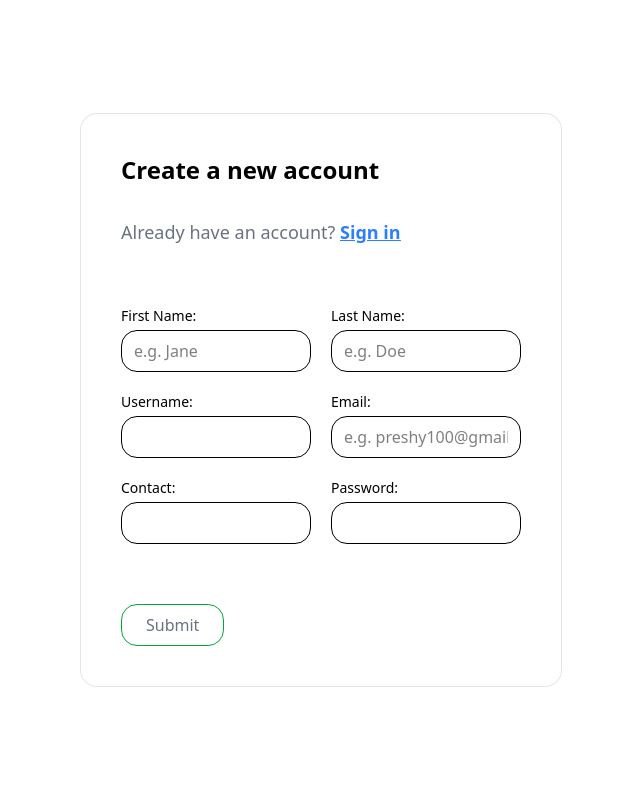
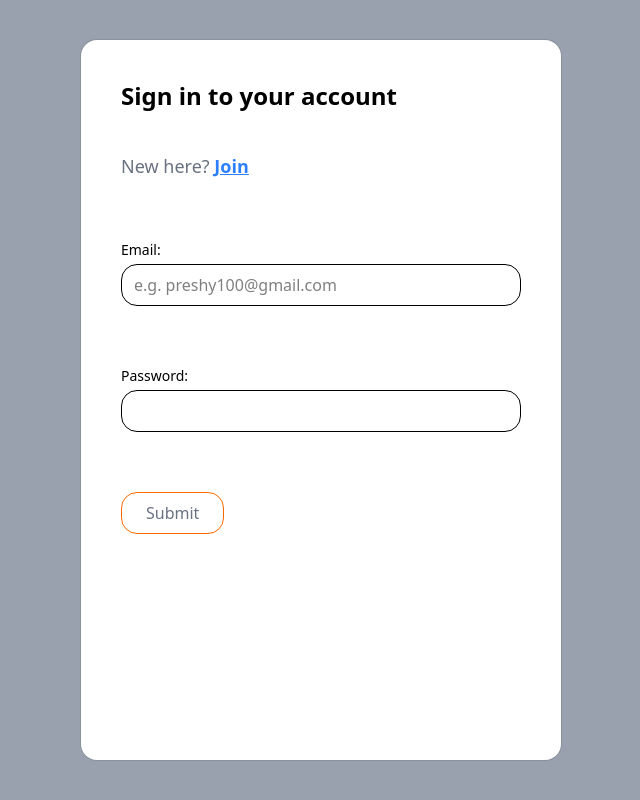
Before and after one commit to Read-to-Win/The-Palm-App, a React (Vite) app: page /sign-in in a window 1280 px wide. Shown: the whole page, without its empty margins (319-959 px from the left). Built offline with nearby package versions, Linux system fonts and the light colour scheme.

Commit message:
fixed sign in page

```diff
--- a/src/pages/SignIn.jsx
+++ b/src/pages/SignIn.jsx
@@ -1,11 +1,11 @@
 import { useForm } from "react-hook-form";
 import formImage from "../assets/formImg.jpg";
 import { Link, useNavigate } from "react-router";
-import { apiSignUp } from "../services/auth";
 import { useState } from "react";
+import { apiLogin } from "../services/auth";
 import { toast } from "react-toastify";
 
-const VendorForm = () => {
+const SignIn = () => {
   const navigate = useNavigate();
   const [isSubmitting, setIsSubmitting] = useState(false);
   const {
@@ -16,17 +16,23 @@ const VendorForm = () => {
   const onSubmit = async (data) => {
     console.log(data);
     const payload = {
-      username: data.username,
       email: data.email,
       password: data.password,
-      role: "vendor",
     };
     setIsSubmitting(true);
     try {
-      const response = await apiSignUp(payload);
+      const response = await apiLogin(payload);
       console.log(response);
-      toast.success("User registered successfully.");
-      navigate("/sign-in");
+      localStorage.setItem("accessToken", response.data.token);
+
+      const userType = response.data.user.role;
+      if (userType === "vendor") {
+        // route to dashboard
+        navigate("/dashboard");
+      } else {
+        navigate("/");
+      }
+      toast.success("Logged in successfully.");
     } catch (error) {
       console.log(error);
       toast.error("Oops! An error occured.");
@@ -36,77 +42,36 @@ const VendorForm = () => {
   };
   const isError = Object.keys(errors).length > 0;
   return (
-    <div className="flex p-10 items-center justify-center h-screen">
+    <div className="flex bg-gray-400 h-screen items-center justify-center p-10">
       {/* Image Section */}
-      {/* <div className="w-1/2 h-full">
+      {/* <div className=" h-full">
         <img src={formImage} className="w-max h-full object-contain " />
       </div> */}
 
       {/* Form Section */}
-      <div className=" w-1/2 h-full flex items-center justify-center">
+      <div className="w-1/2 h-full flex items-center justify-center">
         <form
           onSubmit={handleSubmit(onSubmit)}
-          className="p-10 space-y-15 w-4/5 rounded-2xl shadow-[0_0_0_1px_rgba(0,0,0,0.1)] bg-white"
+          className="p-10 space-y-15 w-4/5 rounded-2xl shadow-[0_0_0_1px_rgba(0,0,0,0.1)] bg-white h-full"
         >
           <div>
             <h2 className="text-2xl font-semibold mb-1">
-              Create a new account
+              Sign in to your account
             </h2>
-            <p className="text-lg mt-8 text-gray-500">
-              Already have an account?{" "}
+            <p className="text-lg mt-10 text-gray-500">
+              New here?{" "}
               <span className="cursor-pointer underline font-bold text-blue-500">
-                <Link to="/sign-in">Sign in</Link>
+                <Link to="/join">Join</Link>
               </span>
             </p>
           </div>
-          <div className="grid grid-cols-2 gap-5">
-            <div>
-              <label className="block mb-1 text-sm cursor-pointer">
-                First Name:
-              </label>
-              <input
-                type="text"
-                id="first-name"
-                className="border px-3 py-2 w-full rounded-2xl"
-                placeholder="e.g. Jane"
-              />
-            </div>
-            <div>
-              <label className="block mb-1 text-sm">
-                Last Name:
-              </label>
-              <input
-                type="text"
-                id="last-name"
-                className="border px-3 py-2 cursor-pointer w-full rounded-2xl"
-                placeholder="e.g. Doe"
-              />
-            </div>
-            <div>
-              <label className="block mb-1 text-sm">
-                Username:
-              </label>
-              <input
-                type="text"
-                name="name"
-                className="border px-3 py-2 w-full cursor-pointer rounded-2xl"
-                {...register("username", { required: "Username is required" })}
-              />
-              {errors?.username && (
-                <span className="text-red-500">
-                  {errors?.username?.message}
-                </span>
-              )}
-            </div>
 
           <div>
-              <label className="block mb-1 text-sm cursor-pointer">
-                Email:
-              </label>
+            <label className="block mb-1 text-sm cursor-pointer">Email:</label>
             <input
               type="email"
               id="email"
-                className="border px-3 py-2 w-full cursor-pointer rounded-2xl"
+              className="border px-3 py-2 w-full rounded-2xl"
               placeholder="e.g. preshy100@gmail.com"
               {...register("email", { required: "Email is required" })}
             />
@@ -114,48 +79,34 @@ const VendorForm = () => {
               <span className="text-red-500">{errors?.email?.message}</span>
             )}
           </div>
-            <div>
-              <label className="block mb-1 text-sm">
-                Contact:
-              </label>
-              <input
-                type="number"
-                id="contact"
-                className="border px-3 py-2 cursor-pointer w-full rounded-2xl"
-              />
-            </div>
-
 
           <div>
-              <label className=" block mb-1 text-sm">
+            <label className="block mb-1 text-sm cursor-pointer">
               Password:
             </label>
             <input
               type="password"
               id="password"
-                className="border px-3 py-2 w-full cursor-pointer rounded-2xl"
+              className="border px-3 py-2 w-full rounded-2xl"
               {...register("password", {
                 required: "Password is required",
                 minLength: {
-                    value: 8,
+                  value: 5,
                   message: "Password must be at least 8 characters",
                 },
               })}
             />
-              {errors?.username && (
-                <span className="text-red-500">
-                  {errors?.password?.message}
-                </span>
+            {errors?.password && (
+              <span className="text-red-500">{errors.password.message}</span>
             )}
-            </div>
           </div>
 
           <button
             type="submit"
             disabled={isError}
             className={`${
-              isError ? "bg-gray-700 cursor-not-allowed" : "border-green-600"
-            } text-gray-500 px-6 py-2 rounded-2xl border cursor-pointer hover:text-black transition`}
+              isError ? "bg-gray-700 cursor-not-allowed" : "border-orange-500"
+            } text-gray-500 px-6 py-2 rounded-2xl border hover:bg-[#F2D5CF] transition`}
           >
             {isSubmitting ? "Submitting..." : " Submit"}
           </button>
@@ -165,4 +116,4 @@ const VendorForm = () => {
   );
 };
 
-export default VendorForm;
+export default SignIn;
```
Lines whose indentation alone changed are shown as unchanged.
